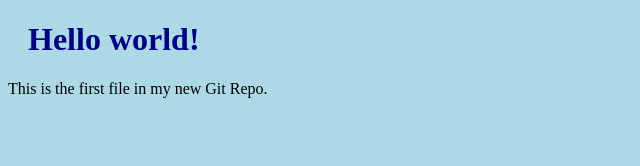
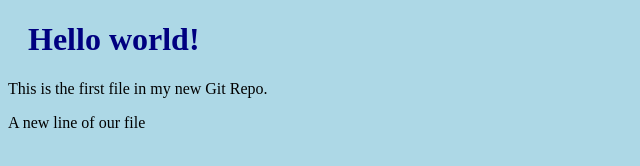
Before and after one commit to domabakub/lab3-2, a plain HTML site: page index.html in a window 1280 px wide. Shown: the whole page, without its empty margins (0-640 px from the left). Drawn offline with Linux system fonts and the light colour scheme.

Commit message:
Updated a new line in index.html

```diff
--- a/index.html
+++ b/index.html
@@ -8,6 +8,6 @@
 
 <h1>Hello world!</h1>
 <p>This is the first file in my new Git Repo.</p>
-
+<p>A new line of our file<p>
 </body>
 </html>
```
